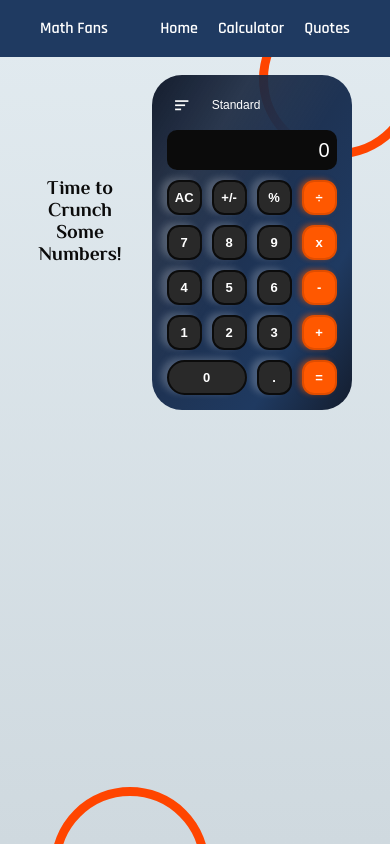
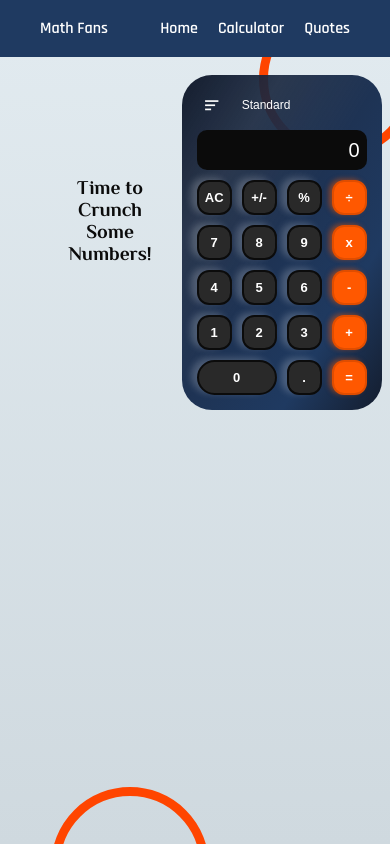
Before and after one commit to ibtisam-adil/Math-Magician, a React (Create React App) app: page /calculator in a window 390 px wide. Built offline with nearby package versions, Linux system fonts and the light colour scheme; a web font is replaced by a local one.

Commit message:
improved app.css and calculator.css file

```diff
--- a/src/App.css
+++ b/src/App.css
@@ -112,6 +112,7 @@ body {
   }
 
   .hero-wrapper .hero {
+    min-width: 270px;
     margin-top: 4.5rem;
     gap: 1rem;
   }
@@ -186,6 +187,7 @@ body {
   }
 
   .hero-wrapper .hero {
+    min-width: 205px;
     margin-top: 4.5rem;
     gap: 1rem;
   }
@@ -274,6 +276,10 @@ body {
     gap: 3rem;
   }
 
+  .hero-wrapper .hero {
+    min-width: 170px;
+  }
+
   .hero-wrapper .standard {
     padding: 0.5rem;
     font-size: 1.2rem;
--- a/src/components/calculator/calculator.css
+++ b/src/components/calculator/calculator.css
@@ -1,5 +1,6 @@
 .hero-wrapper {
   position: relative;
+  width: 100%;
   display: flex;
   flex-direction: row;
   justify-content: center;
@@ -23,6 +24,7 @@
 
 .hero {
   position: relative;
+  min-width: 295px;
   display: flex;
   flex-direction: column;
   justify-content: center;
@@ -68,6 +70,7 @@
   justify-content: end;
   font-size: 3rem;
   border-radius: 10px;
+  overflow-x: auto;
 }
 
 .result {
```
